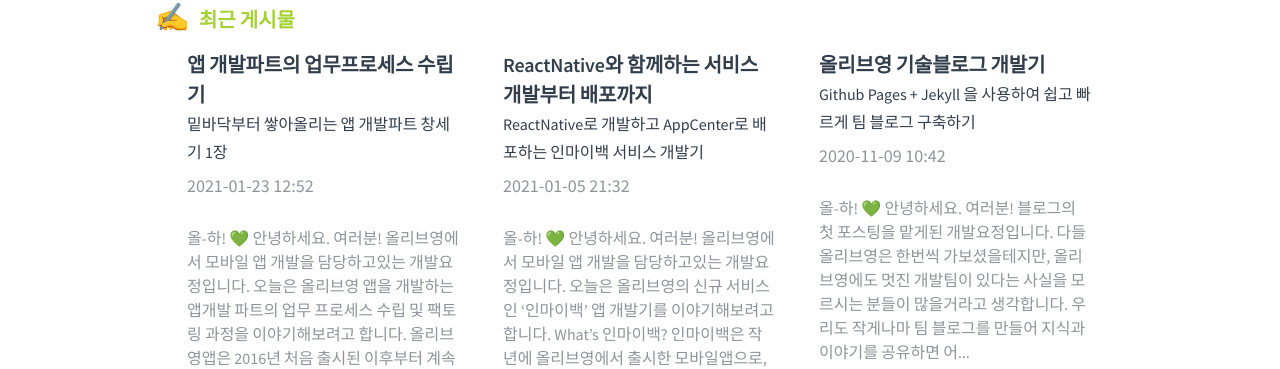
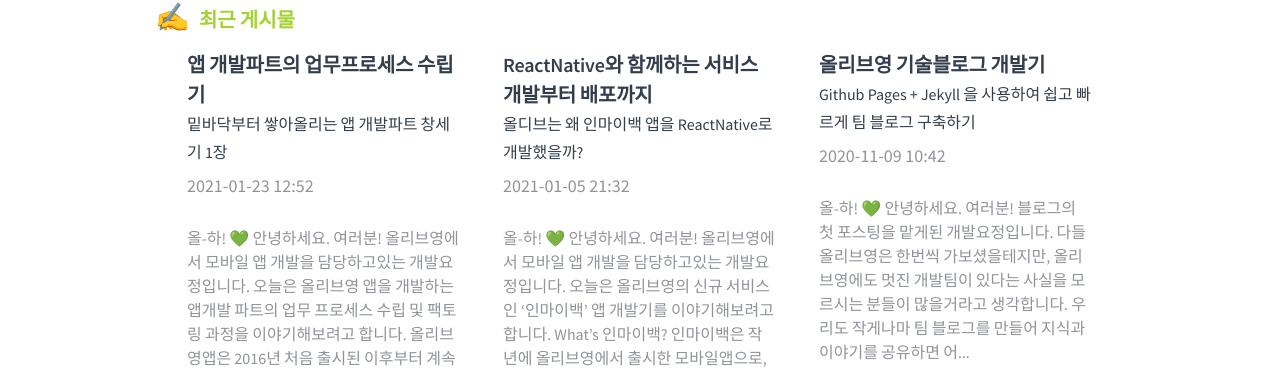
Before and after one commit to tedpark/oy-alldev.github.io, a Jekyll site: the page built from index.md, in a window 1280 px wide. Shown: the part 409-778 px from the top of the page. Built offline with Jekyll 4.4.1, drawn with Linux system fonts in a browser that asks for light colours.

Commit message:
feature/2101052132 dir 이름 변경

````diff
--- a/tech/202101052132/index.md
+++ b/tech/2101052132/index.md
@@ -4,11 +4,11 @@ type: tech
 date: 2021-01-05 21:32
 category: ReactNative
 title: ReactNative와 함께하는 서비스 개발부터 배포까지
-subtitle: ReactNative로 개발하고 AppCenter로 배포하는 인마이백 서비스 개발기
+subtitle: 올디브는 왜 인마이백 앱을 ReactNative로 개발했을까?
 writer: 834588
 post-header: true
 header-img: img/about.png
-hash-tag: 블로그 웹 프론트
+hash-tag: 앱 ReactNative
 ---
 
 올-하! 💚
@@ -109,7 +109,7 @@ export default Hello;
 ```
 
 #### Redux
-전역으로 관리해줄 필요가 있는 데이터는 Redux를 사용하여 구성습니다. 여러가지가 있지만 제가 사용했던 부분은, 상세 화면에서 '좋아요' 상태값 변경 후 목록화면으로 되돌아갈 때 API 재호출을 통해 리스트를 전체적으로 갱신하지 않아도, 업데이트 된 항목의 '좋아요' 상태만 갱신해 줄 수 있도록 하는데에 적용하였습니다.
+전역으로 관리해줄 필요가 있는 데이터는 Redux를 사용하여 구성했습니다. 여러가지가 있지만 제가 사용했던 부분은, 상세 화면에서 '좋아요' 상태값 변경 후 목록화면으로 되돌아갈 때 API 재호출을 통해 리스트를 전체적으로 갱신하지 않아도, 업데이트 된 항목의 '좋아요' 상태만 갱신해 줄 수 있도록 하는데에 적용하였습니다.
 
 #### State와 Effect
 Redux 오용을 최소화하고자 각 화면별 State를 권장사용하였습니다. 데이터가 바뀌면 View가 갱신되는 flow를 따라갑니다.
````
Also changed, not shown: other parts of tech/2101052132/index.md (+1 -1 lines), tech/2101052132/img/01.png (renamed from tech/202101052132/img/01.png), tech/2101052132/img/02.png (renamed from tech/202101052132/img/02.png), tech/2101052132/img/03.png (renamed from tech/202101052132/img/03.png), tech/2101052132/img/about.png (renamed from tech/202101052132/img/about.png).
